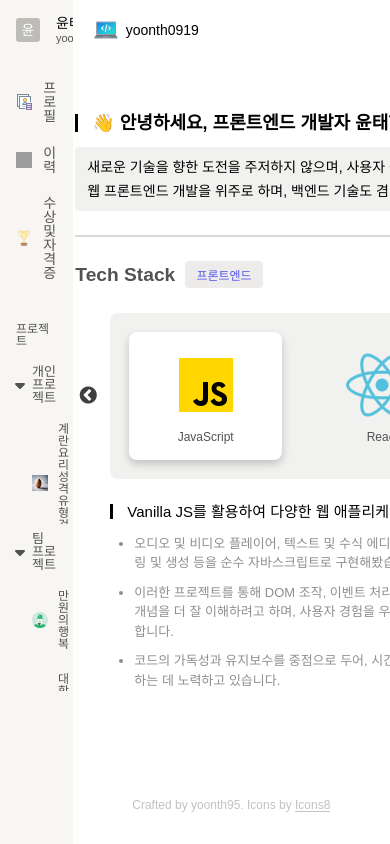
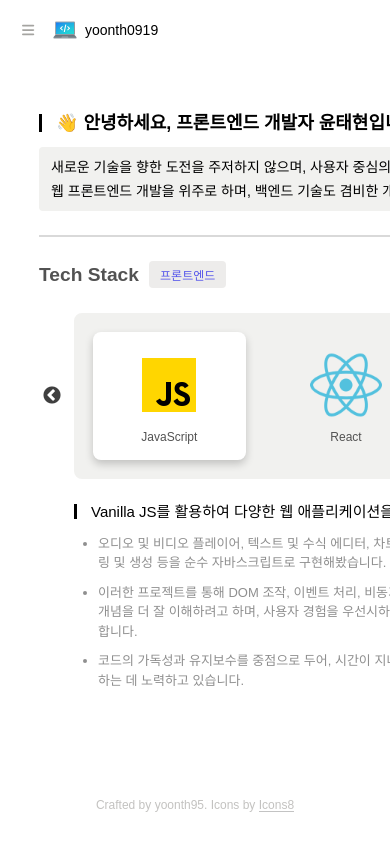
Before and after one commit to yoonth95/portfolio, a React (Vite) app: page / in a window 390 px wide. Built offline with nearby package versions, Linux system fonts and the light colour scheme; grey boxes are pictures that could not be loaded; a web font is replaced by a local one.

Commit message:
Design: 사이드바 반응형 디자인 추가

```diff
--- a/src/App.tsx
+++ b/src/App.tsx
@@ -5,11 +5,16 @@ import { ClickedType } from "./types";
 import styled from "styled-components";
 
 function App() {
-  const { toggleSidebar } = useSidebarStore();
+  const { toggleSidebar, setToggleSidebar } = useSidebarStore();
+
+  const dimClick = () => {
+    setToggleSidebar(!toggleSidebar);
+  };
 
   return (
     <WebContainer>
-      <SidebarContainer clicked={toggleSidebar}>
+      {window.innerWidth <= 1240 && toggleSidebar && <Dim onClick={dimClick} />}
+      <SidebarContainer clicked={toggleSidebar} innerWidth={window.innerWidth}>
         <Sidebar />
       </SidebarContainer>
       <ContentContainer>
@@ -26,11 +31,26 @@ const WebContainer = styled.div`
   height: 100vh;
 `;
 
-const SidebarContainer = styled.div<ClickedType>`
+const Dim = styled.div`
+  position: fixed;
+  inset: 0;
+  background-color: var(--modal-bg-color);
+  height: 100vh;
+  z-index: 9;
+`;
+
+interface SidebarContainerProps extends ClickedType {
+  innerWidth: number;
+}
+
+const SidebarContainer = styled.div<SidebarContainerProps>`
+  position: ${({ innerWidth }) => (innerWidth <= 1240 ? "fixed" : "relative")};
   width: ${({ clicked }) => (clicked ? "15rem" : "0")};
+  height: 100vh;
   background-color: var(--gray100-color);
   overflow-y: auto;
-  transition: width 270ms ease 0s;
+  transition: width 270ms;
+  z-index: 10;
 `;
 
 const ContentContainer = styled.div`
--- a/src/components/layouts/sidebar/Sidebar.styled.ts
+++ b/src/components/layouts/sidebar/Sidebar.styled.ts
@@ -68,7 +68,11 @@ export const NameEmail = styled.div`
   }
 `;
 
-export const AnglesIcon = styled.div`
+interface AnglesIconProps {
+  innerWidth: number;
+}
+
+export const AnglesIcon = styled.div<AnglesIconProps>`
   width: 1.5rem;
   height: 1.5rem;
   display: flex;
@@ -79,7 +83,7 @@ export const AnglesIcon = styled.div`
   cursor: pointer;
 
   & svg {
-    opacity: 0;
+    opacity: ${({ innerWidth }) => (innerWidth <= 1240 ? "1" : "0")};
     color: rgba(55, 53, 47, 0.45);
     transition: 270ms;
   }
--- a/src/components/layouts/sidebar/Sidebar.tsx
+++ b/src/components/layouts/sidebar/Sidebar.tsx
@@ -1,4 +1,4 @@
-import React, { useState } from "react";
+import React, { useEffect, useState } from "react";
 import { useLocation, useNavigate } from "react-router-dom";
 import { FontAwesomeIcon } from "@fortawesome/react-fontawesome";
 import { faAnglesLeft, faCaretRight } from "@fortawesome/free-solid-svg-icons";
@@ -6,7 +6,7 @@ import { useSidebarStore } from "@/stores";
 import { tabList, projectList } from "@/data/sidebarInfo";
 import * as S from "./Sidebar.styled";
 
-const Sidebar = () => {
+const Sidebar: React.FC = React.memo(() => {
   const navigator = useNavigate();
   const location = useLocation();
   const { toggleSidebar, setToggleSidebar } = useSidebarStore();
@@ -14,12 +14,27 @@ const Sidebar = () => {
 
   const closeSidebar = (e: React.MouseEvent) => {
     e.stopPropagation();
-    setToggleSidebar();
+    setToggleSidebar(false);
   };
 
   const toggleMenu = (index: number) => () => {
     setClickPostMenu((prevState) => prevState.map((open, i) => (i === index ? !open : open)));
   };
+
+  useEffect(() => {
+    const handleResize = () => {
+      const windowWidth = window.innerWidth;
+      if (windowWidth <= 1240) {
+        setToggleSidebar(false);
+      } else {
+        setToggleSidebar(true);
+      }
+    };
+    handleResize();
+
+    window.addEventListener("resize", handleResize);
+    return () => window.removeEventListener("resize", handleResize);
+  }, []);
 
   return (
     <S.SidebarContainer clicked={toggleSidebar}>
@@ -31,7 +46,7 @@ const Sidebar = () => {
             <p>yoonth0919@gmail.com</p>
           </S.NameEmail>
         </S.UserInfoBox>
-        <S.AnglesIcon onClick={closeSidebar}>
+        <S.AnglesIcon innerWidth={window.innerWidth} onClick={closeSidebar}>
           <FontAwesomeIcon icon={faAnglesLeft} />
         </S.AnglesIcon>
       </S.SidebarHeader>
@@ -66,6 +81,6 @@ const Sidebar = () => {
       </S.ProjectArea>
     </S.SidebarContainer>
   );
-};
+});
 
 export default Sidebar;
```
